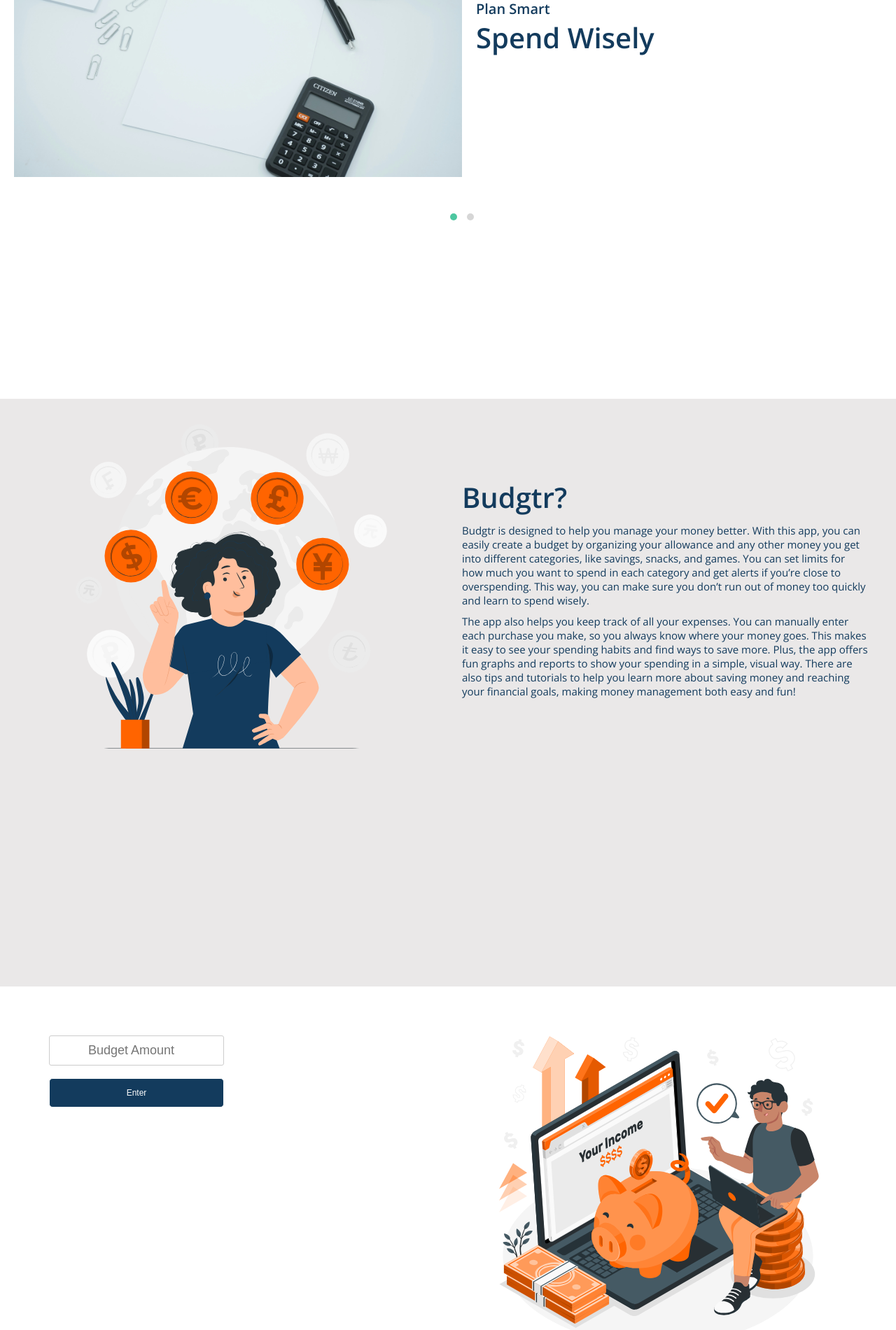
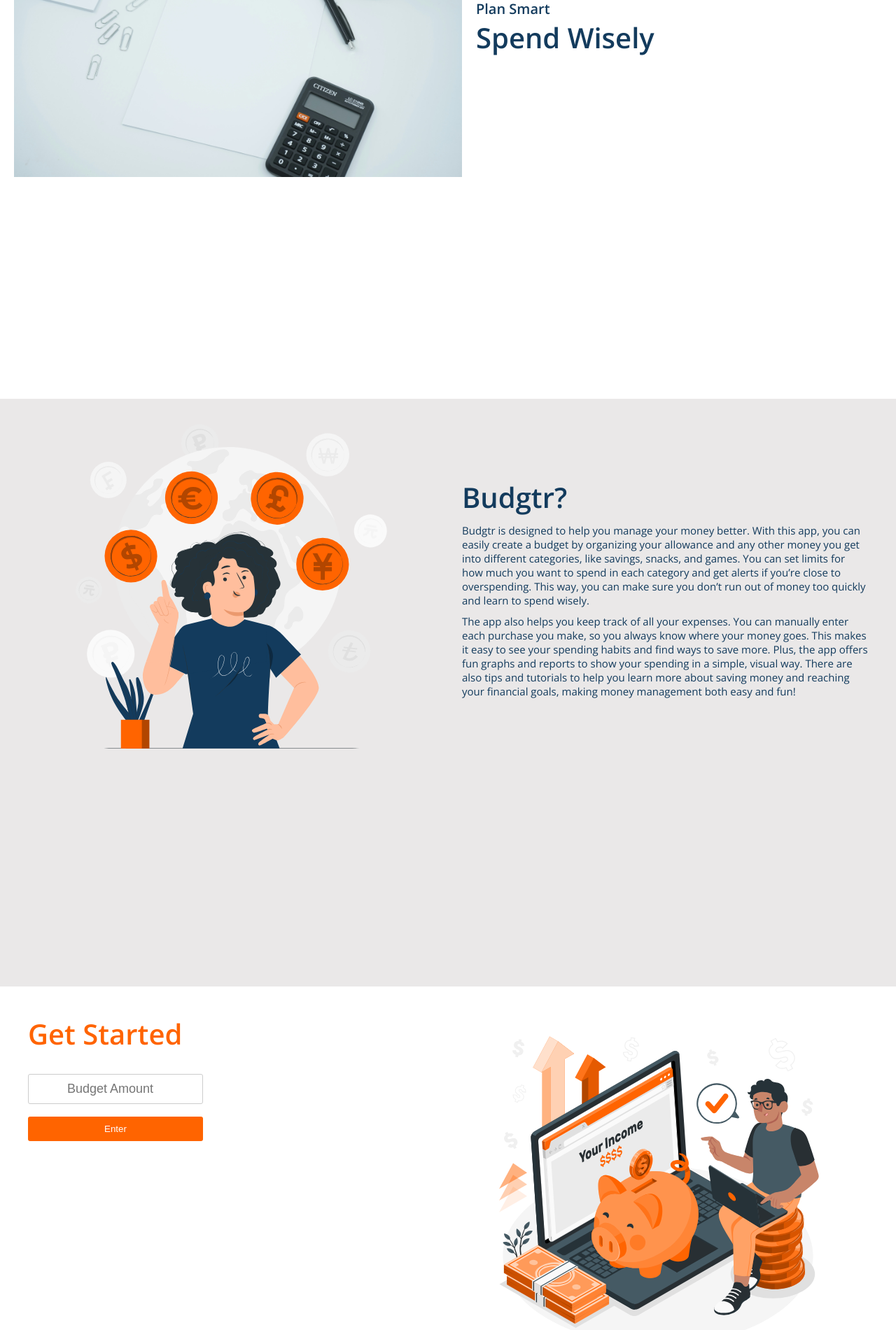
Before and after one commit to Budgtr/Budgtr-Frontend, a Flask app: page / in a window 1280 px wide; the page is wider, and only the part inside the window is pictured. Shown: the part 330-2231 px from the top of that part at 70% size. Run offline with Flask 3, Linux system fonts and the light colour scheme; some libraries are stand-ins or nearby versions.

Commit message:
work on the landing page

```diff
--- a/static/css/buttons.css
+++ b/static/css/buttons.css
@@ -1,22 +1,13 @@
-button {
+.button {
     padding: 0.75em;
     border: none;
     border-radius: 3px;
-    background-color: #133b5d;
     color: #fff;
     cursor: pointer;
 }
 
 button:hover {
     background-color:#04213b;
-}
-
-.button{
-    border: 1px solid;
-    border-radius: 5px;
-    padding: 13px;
-    font-size: 12px;
-    display: block;
 }
 
 .button-left{
--- /dev/null
+++ b/static/css/engine.css
@@ -0,0 +1,22 @@
+/**
+This is CSSFile for the engine
+*/
+.engine_header{
+    color: #ff6400;
+}
+.engine_container{
+    max-width: 250px;
+    padding: 30px 0;
+    display: flex;
+    flex-direction: column;
+    justify-content: center;
+    align-content: center;
+}
+
+.engine_button{
+    background-color: #ff6400;
+}
+
+#budget_engine{
+    text-align: center;
+}
--- a/static/css/form.css
+++ b/static/css/form.css
@@ -14,11 +14,8 @@ label{
     text-align: center;
 }
 
-.form-group{
-    max-width: 250px;
-    padding: 30px;
-    display: flex;
-    flex-direction: column;
-    justify-content: center;
-    align-content: center;
+.form-control-small{
+    padding: 8px;
+    font-size: 13px;
+    text-align: center;
 }
--- a/static/css/layout.css
+++ b/static/css/layout.css
@@ -66,3 +66,8 @@
 .margin-5{
     margin-top: 5px;
 }
+
+.text-center{
+    text-align: center;
+    border: 1px solid;
+}
--- a/static/css/table.css
+++ b/static/css/table.css
@@ -5,7 +5,14 @@
     border: none;
 }
 
-table>thead>tr>th, table>tbody>tr>td, table>tfoot>tr>th{
-    border: 1px solid grey;
+table>thead>tr>th{
+    border : none;
+    border-bottom: 2px solid #133b5d;
     padding: 10px;
 }
+
+table>tbody>tr>td, table>tfoot>tr>td{
+    border : none;
+    border-bottom: 1px solid #133b5d;
+    padding: 10px;
+}
--- a/static/js/app.js
+++ b/static/js/app.js
@@ -1,27 +1,55 @@
+let table_engine = document.getElementById('budget_engine');
+
+let loaderImg = `
+    <img src="/static/img/1485.gif" alt="budgtr logo">
+`
+localStorage.removeItem('tableEntries')
+let table_json = localStorage.getItem('tableEntries') ? JSON.parse(localStorage.getItem('tableEntries')) : {};
 $(document).ready(function(){
     $(".owl-carousel").owlCarousel({
         loop:true,
         margin:10,
         items:1,
         nav:false,
+        dots: false,
+        slideTransition:'fade',
+        smartSpeed: 1000,
         autoplay:true,
         autoplayTimeout:3000
     });
-
 })
 
 function startEngine(){
     let budgetAmount = document.getElementById("budget_amount");
+    localStorage.setItem('tableEntries', [])
     if (budgetAmount.value > 0)
     {
-        startTableEngine()
+        saveBudgetAmount(budgetAmount.value)
+        startTableEngine().then(renderCreditTable())
+    }
+    else{
+        table_engine.innerHTML = "<h3 class='poppins_small'>Please enter a Budget Value</h3>";
     }
 }
 
 
-function startTableEngine()
+function saveBudgetAmount(budgetValue)
+{
+    let budgetEntry = {
+        "item" : "Income",
+        "amount" : budgetValue,
+        "debit" : ""
+    }
+
+    table_json.credit = budgetEntry;
+    localStorage.setItem('tableEntries', JSON.stringify(table_json))
+}
+
+
+async function startTableEngine()
 {
     // Start the engine
+
     let table = `
     <table class="table border-light">
         <thead>
@@ -36,19 +64,86 @@ function startTableEngine()
         <tbody id="budget-table-body">
 
         </tbody>
+        <tfoot class="margin-5">
+            <tr>
+                <td colspan="3">
+                    <input type="text" id="Item" placeholder="item" class="form-control-small">
+                </td>
+                <td>
+                    <input type="text" id="amount" placeholder="amount" class="form-control-small">
+                </td>
+                <td>
+                    <input type='submit' onclick='saveEntry()' class="button button-block engine_button" value='Add Item'>
+                </td>
+            </tr>
+        </tfoot>
     </table>
-    <button class="button button-right margin-5">Add Item</button>`;
+    `;
 
-    let table_engine = document.getElementById('budget_engine');
+    table_engine.innerHTML = table;
+}
 
-    let loaderImg = `
-        <img src="/static/img/1485.gif" alt="budgtr logo">
-    `
-    table_engine.innerHTML = loaderImg;
+function saveEntry(){
+    let item = document.getElementById('Item');
+    let amount = document.getElementById('amount');
+    if (item.value == "" || amount.value == "")
+    {
+        // Log Error
+    }
 
+    let newEntry = {
+        "item" : item.value,
+        "credit" : "",
+        "debit" : amount.value
+    }
 
-    setTimeout(()=>{
+    if (!table_json.debits)
+    {
+        table_json.debits = []
+    }
 
-        table_engine.innerHTML = table;
-    }, 2000);
+    table_json.debits.push(newEntry);
+    renderCreditTable();
+    renderDebitTable();
+    localStorage.setItem('tableEntries', JSON.stringify(table_json))
+    item.value = "";
+    amount.value = "";
 }
+
+function renderCreditTable()
+{
+    let table_body = document.getElementById('budget-table-body');
+    table_body.innerHTML = "";
+    let creditTr = document.createElement('tr');
+    let amount = table_json.credit.amount
+    creditTr.innerHTML = `
+        <td></td>
+        <td>${table_json.credit.item}</td>
+        <td>${table_json.credit.amount}</td>
+        <td>${table_json.credit.debit}</td>
+        <td>${amount}</td>
+    `;
+    table_body.appendChild(creditTr)
+
+}
+
+function renderDebitTable()
+{
+    let table_body = document.getElementById('budget-table-body');
+    let amount = table_json.credit.amount;
+    if (table_json.debits)
+    {
+        table_json.debits.forEach((entry, index) => {
+            amount -= entry.debit;
+            let tr = document.createElement('tr');
+            tr.innerHTML = `
+                <td>${index + 1}</td>
+                <td>${entry.item}</td>
+                <td>${entry.credit}</td>
+                <td>${entry.debit}</td>
+                <td>${amount}</td>
+            `;
+            table_body.appendChild(tr)
+        })
+    }
+}
--- a/templates/base.html
+++ b/templates/base.html
@@ -9,6 +9,8 @@
     <link href="https://fonts.googleapis.com/css2?family=Inter:wght@100..900&display=swap" rel="stylesheet">
     <link href="https://fonts.googleapis.com/css2?family=Open+Sans:ital,wght@0,300..800;1,300..800&display=swap" rel="stylesheet">
     <link rel="stylesheet" href="{{ url_for('static', filename='css/app.css') }}">
+    <link rel="stylesheet" href="{{ url_for('static', filename='css/micromodal.css') }}">
+    <link rel="stylesheet" href="{{ url_for('static', filename='css/engine.css') }}">
     <link rel="stylesheet" href="{{ url_for('static', filename='css/header.css') }}">
     <link rel="stylesheet" href="{{ url_for('static', filename='css/buttons.css') }}">
     <link rel="stylesheet" href="{{ url_for('static', filename='css/login.css') }}">
@@ -72,11 +74,13 @@
     <footer>
         <p>&copy; 2024 Budgetr. All rights reserved.</p>
     </footer>
+
     <script
     src="https://code.jquery.com/jquery-3.7.1.min.js"
     integrity="sha256-/JqT3SQfawRcv/BIHPThkBvs0OEvtFFmqPF/lYI/Cxo="
     crossorigin="anonymous"></script>
     <script src="{{ url_for('static', filename='owlcarousel/owl.carousel.min.js') }}"></script>
     <script src="{{ url_for('static', filename='js/app.js') }}"></script>
+    <script src="{{ url_for('static', filename='js/micromodal.min.js') }}"></script>
 </body>
 </html>
--- a/templates/index.html
+++ b/templates/index.html
@@ -67,13 +67,13 @@ Home
     <div class="app container">
         <div class="row">
             <div class="col-6">
-                <h2 class="poppins_medium">
-
+                <h2 class="poppins_large engine_header">
+                    Get Started
                 </h2>
                 <div id="engine">
-                    <div class="form-group">
+                    <div class="engine_container">
                         <input type="number" placeholder="Budget Amount" name="budget_amount" id="budget_amount" class="form-control">
-                        <button class="button button-block" onclick="startEngine()">Enter</button>
+                        <button class="button button-block engine_button" onclick="startEngine()">Enter</button>
                     </div>
                     <div class="container" id="budget_engine">
 
@@ -86,9 +86,9 @@ Home
                 </div>
             </div>
         </div>
-
     </div>
 </section>
+
 <section id="about">
     <h1>About</h1>
 </section>
```
